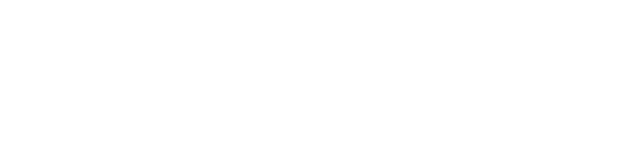
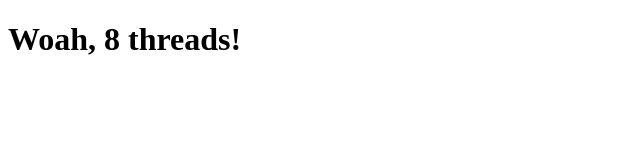
Before and after one commit to mwilkins91/tuesday, a plain HTML site: page index.html in a window 1280 px wide. Shown: the whole page, without its empty margins (0-640 px from the left). Drawn offline with Linux system fonts and the light colour scheme.

Commit message:
something...

```diff
--- a/index.html
+++ b/index.html
@@ -5,6 +5,6 @@
 	<title>A cool document</title>
 </head>
 <body>
-
+	<h1>Woah, 8 threads!</h1>
 </body>
 </html>
```
Also changed, not shown: 1 other file.
